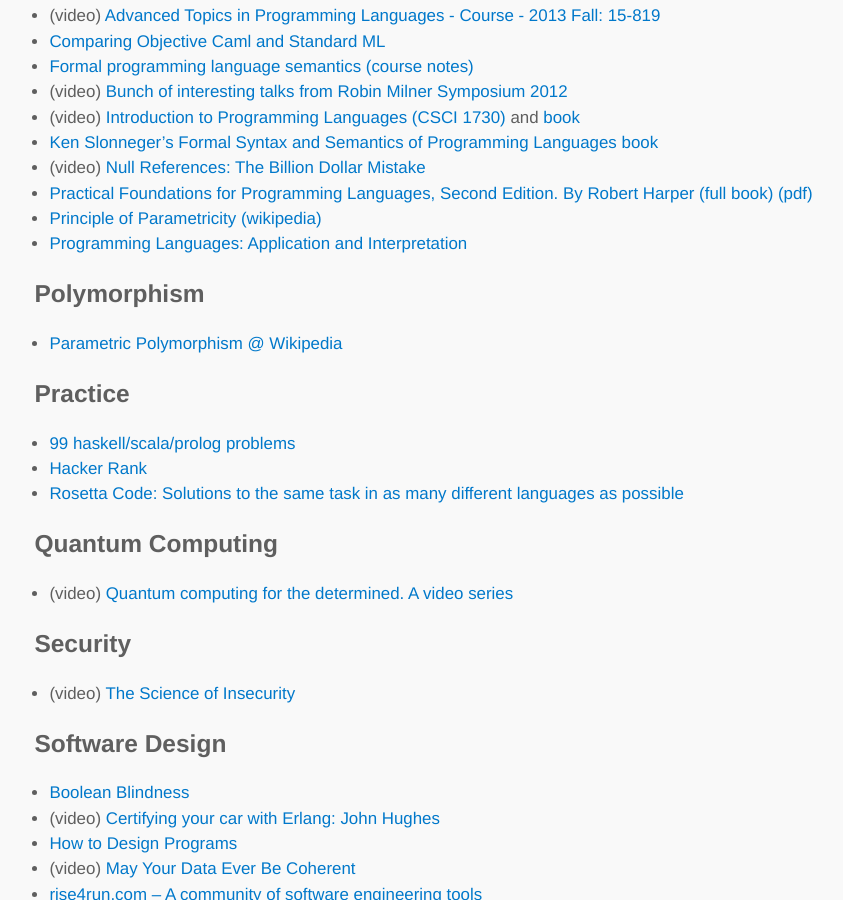
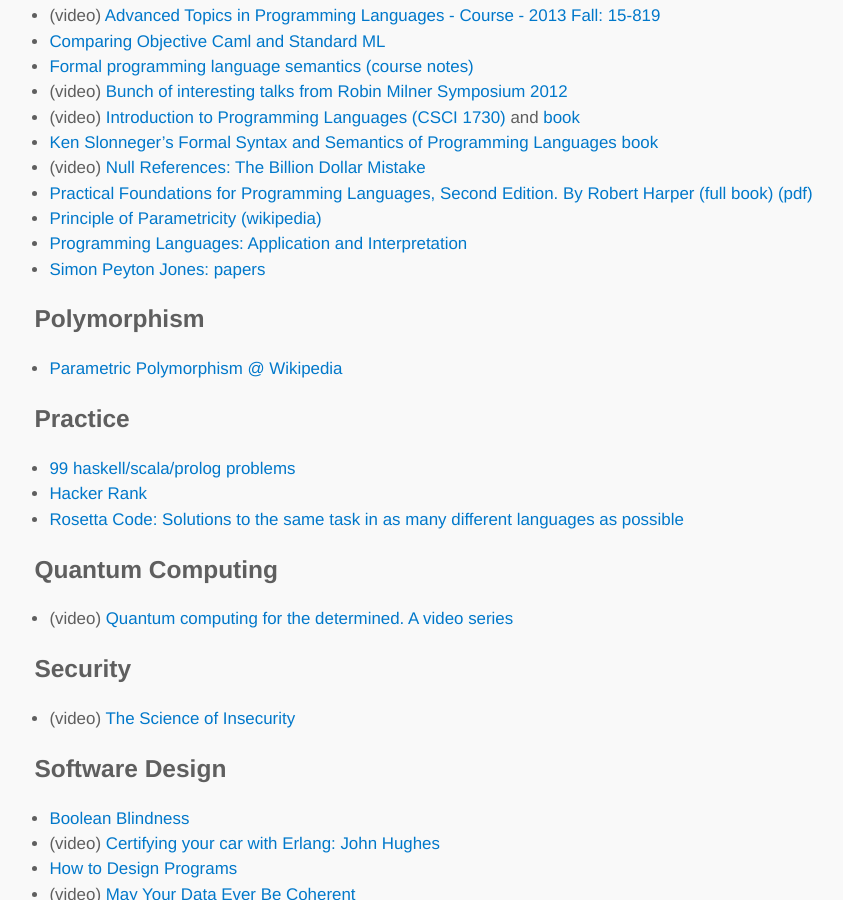
Before and after one commit to lambdatoast/lambdatoast.github.com, a Jekyll site: the page built from cs-resources/index.md, in a window 1280 px wide and 900 px high, scrolled down 6447 px. Shown: the whole window, without its empty margins (200-1043 px from the left). Built offline with Jekyll 4.4.1, drawn with Linux system fonts in a browser that asks for light colours.

Commit message:
Add link to SPJ's papers.

```diff
--- a/cs-resources/index.md
+++ b/cs-resources/index.md
@@ -235,6 +235,7 @@
   - [Practical Foundations for Programming Languages, Second Edition. By Robert Harper (full book) (pdf)](http://www.cs.cmu.edu/~rwh/plbook/book.pdf)
   - [Principle of Parametricity (wikipedia)](http://en.wikipedia.org/wiki/Parametricity)
   - [Programming Languages: Application and Interpretation](http://cs.brown.edu/~sk/Publications/Books/ProgLangs/2007-04-26/)
+  - [Simon Peyton Jones: papers](http://research.microsoft.com/en-us/um/people/simonpj/Papers/papers.html)
 
 ## Polymorphism
   - [Parametric Polymorphism @ Wikipedia](http://en.wikipedia.org/wiki/Parametric_polymorphism)
```
